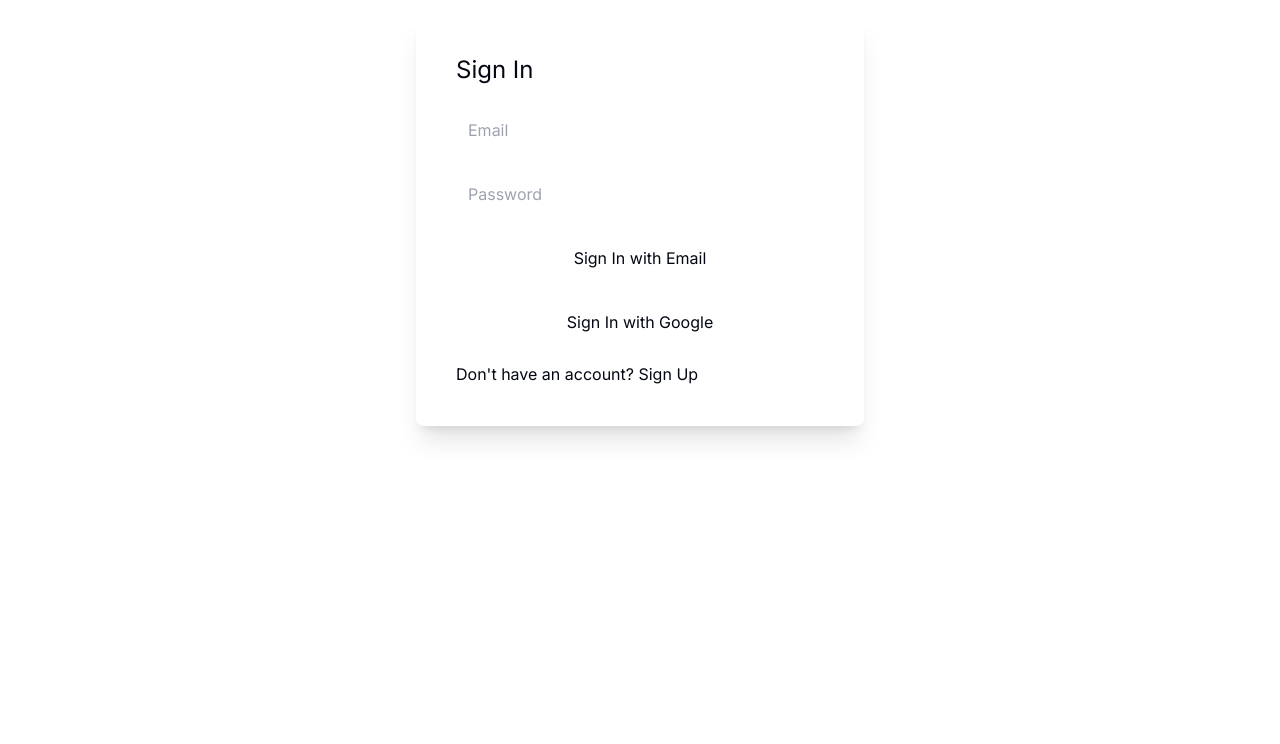
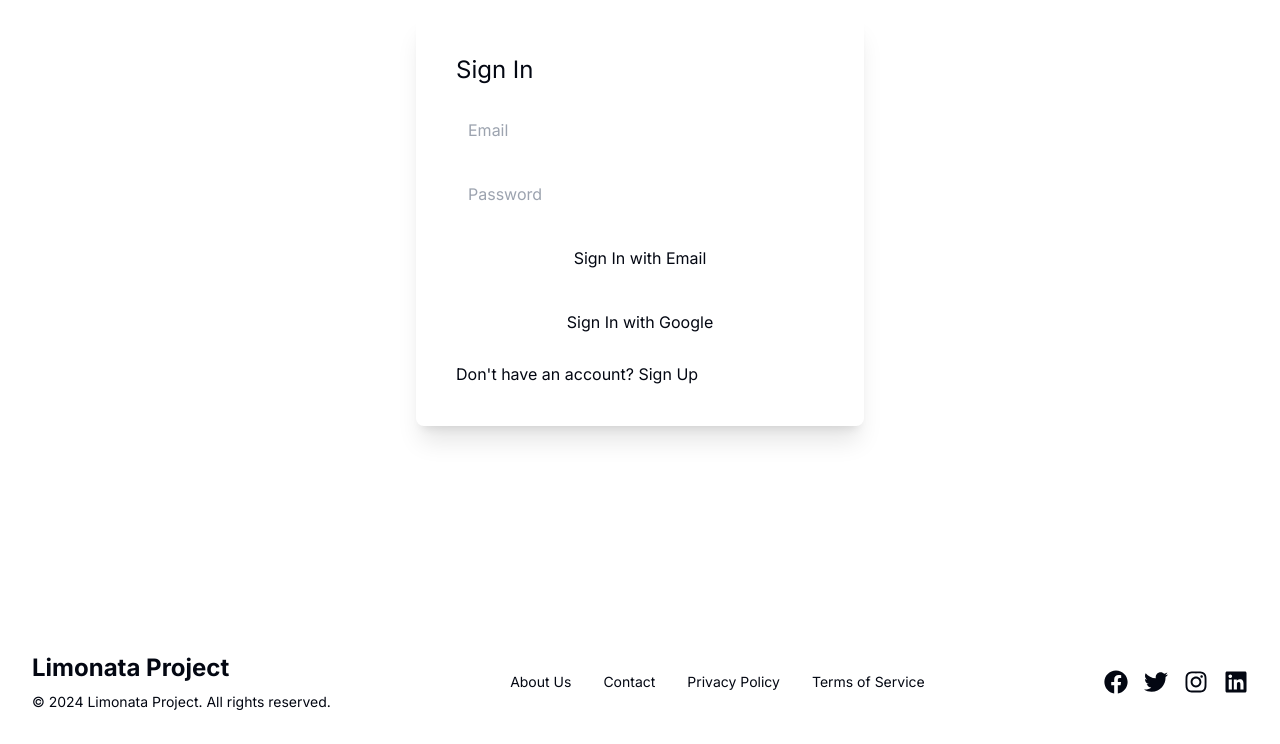
Before and after one commit to bynery-main/limonata-notion-clone, a Next.js app: page /login in a window 1280 px wide. Shown: the part 180-924 px from the top of the page. Before the commit the page ends 800 px from the top, so only its background shows below. Built offline with nearby package versions, Linux system fonts and the light colour scheme.

Commit message:
Added the footer to global layout

```diff
--- a/package.json
+++ b/package.json
@@ -20,6 +20,7 @@
     "react": "^18",
     "react-dom": "^18",
     "react-firebase-hooks": "^5.1.1",
+    "react-hot-toast": "^2.4.1",
     "react-icons": "^5.2.1",
     "tailwind-merge": "^2.4.0",
     "tailwindcss-animate": "^1.0.7"
--- a/src/app/layout.tsx
+++ b/src/app/layout.tsx
@@ -2,6 +2,7 @@ import type { Metadata } from "next";
 import { Inter } from "next/font/google";
 import "./globals.css";
 import { Toaster } from "react-hot-toast";
+import Footer from '../components/Footer'; // Import the Footer component, adjust the path as necessary
 
 const inter = Inter({ subsets: ["latin"] });
 
@@ -20,7 +21,8 @@ export default function RootLayout({
       <body className={inter.className}>
         {children}
         <Toaster position="top-right" />
-        </body>
+        <Footer /> {/* Add the Footer component here */}
+      </body>
     </html>
   );
 }
--- a/src/components/landing-page-component.tsx
+++ b/src/components/landing-page-component.tsx
@@ -5,7 +5,6 @@ import { GoogleAuthProvider, signInWithPopup } from "firebase/auth";
 import { auth } from "../firebase/firebaseConfig.ts"; // Adjust the path if necessary
 import CircleGradients from "./Circle-Gradients.svg";
 import { SizeIcon } from "@radix-ui/react-icons";
-
 export default function LandingPageComponent() {
   const provider = new GoogleAuthProvider();
 
```
Also changed, not shown: 1 other file (tests, documents, lock files or other folders).
